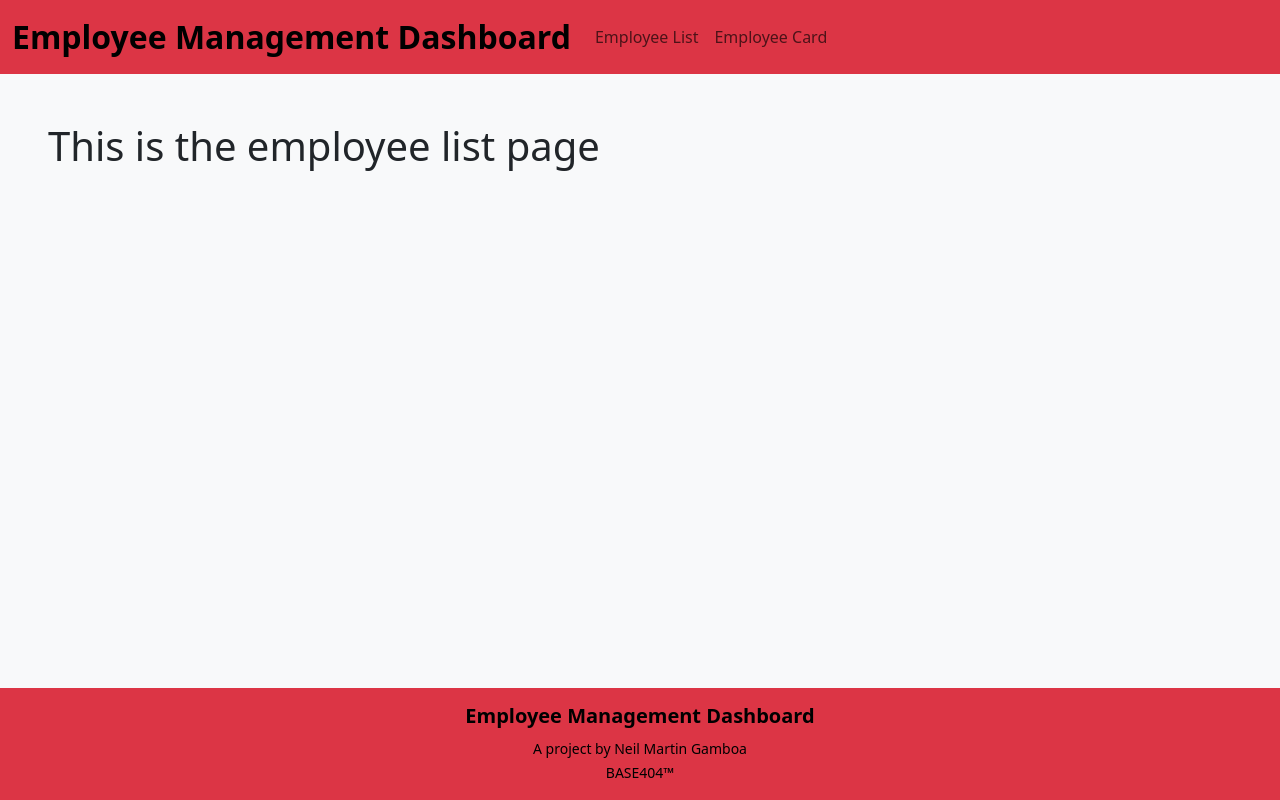
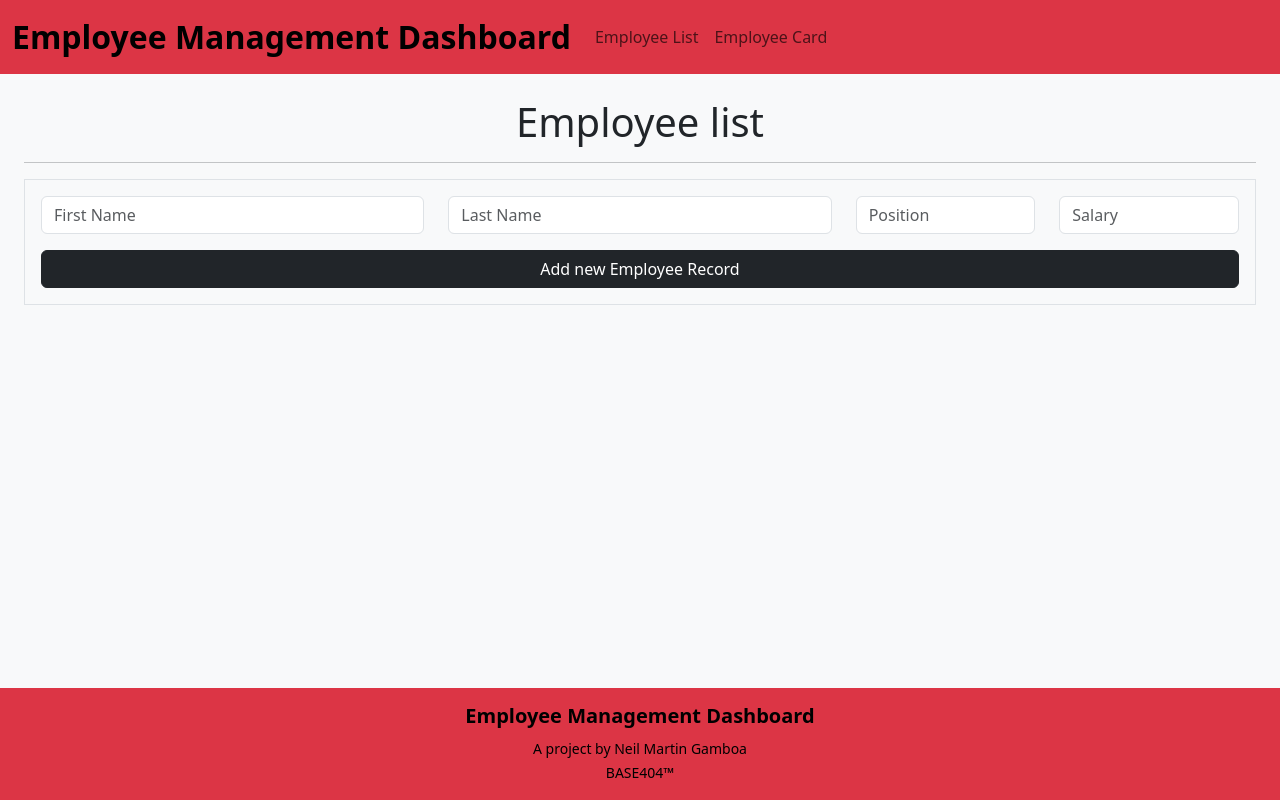
Before and after one commit to neilmrtngamboa/Project-4---Employee-Management-Dashboard, a React (Vite) app: page /employeelist in a window 1280 px wide. Built offline with nearby package versions, Linux system fonts and the light colour scheme.

Commit message:
added forms and a button

```diff
--- a/src/pages/EmployeeList.jsx
+++ b/src/pages/EmployeeList.jsx
@@ -1,19 +1,47 @@
 import { useState } from 'react'
 import { getFirestore, collection, onSnapshot, addDoc, deleteDoc, doc, updateDoc } from "firebase/firestore";
-import firebaseInitalization from './FirebaseConfig.jsx';
+import firebaseInitialization from './FirebaseConfig.jsx';
 
 
 
 function EmployeeList() {
   // Initialize Cloud Firestore and get a reference to the service
   // const db = getFirestore(firebaseInitalization);
-  return (
-    <>
-      <h1>This is the employee list page</h1>
 
 
-    </>
+  return (
+    <section>
+      <h1 className='text-center'>Employee list</h1>
+      <hr />
+      <div className="border p-3 bg-transparent">
+        <div className="row">
+          <div className="col-md-4">
+            <input className='form-control' type="text" placeholder='First Name' />
+          </div>
+
+          <div className="col-md-4">
+            <input className='form-control' type="text" placeholder='Last Name' />
+          </div>
+
+          <div className="col-md-2">
+            <input className='form-control' type="text" placeholder='Position' />
+          </div>
+
+          <div className="col-md-2">
+            <input className='form-control' type="number" placeholder='Salary' />
+          </div>
+
+          <div className="d-grid gap-2 mt-3">
+            <button className='btn btn-dark'>Add new Employee Record</button>
+          </div>
+
+        </div>
+
+      </div>
+
+
+    </section>
   )
 }
 
-export default EmployeeList
+export default EmployeeList;
--- a/src/pages/Layout.jsx
+++ b/src/pages/Layout.jsx
@@ -18,7 +18,7 @@ function Layout () {
                 </div>
             </nav>
 
-            <div className="container-fluid p-5">
+            <div className="container-fluid p-4">
                 <Outlet />
             </div>
 
```
